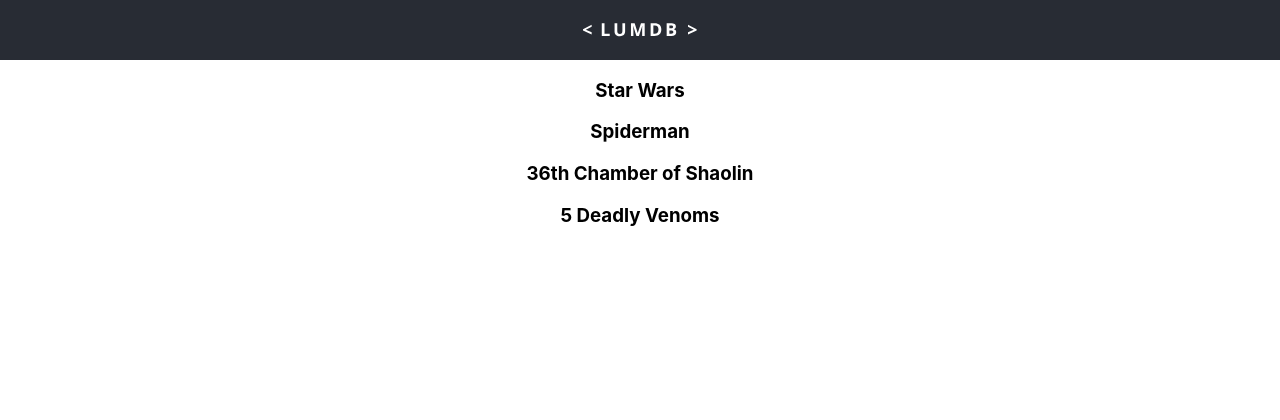
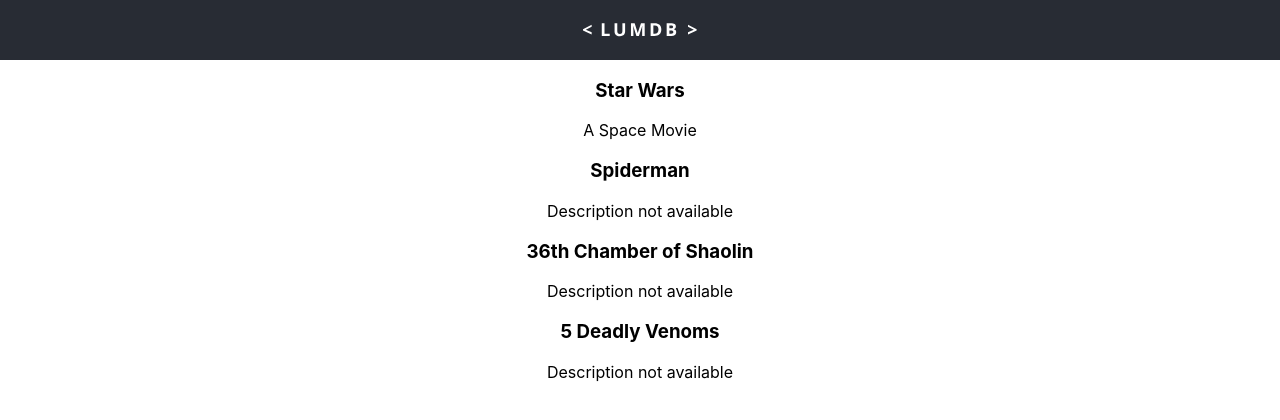
Before and after one commit to Bearinawolfpack/mdb, a React (Create React App) app: page / in a window 1280 px wide. Shown: the top 420 px of the page. Built offline with nearby package versions, Linux system fonts and the light colour scheme.

Commit message:
Defined propTypes and defaultProps

```diff
--- a/src/App.js
+++ b/src/App.js
@@ -8,6 +8,7 @@ const movies = [
 	{
 		id: 1,
 		title: "Star Wars",
+		desc: 'A Space Movie'
 	},
 	{
 		id: 2,
@@ -31,7 +32,7 @@ class App extends Component {
 					<img src={logo} className="App-logo" alt="logo" />
 				</header>
 				{movies.map((movie) => (
-					<Movie movie={movie} key={movie.id} />
+					<Movie movie={movie} key={movie.id} desc={movie.desc} />
 				))}
 			</div>
 		);
--- a/src/Movie.js
+++ b/src/Movie.js
@@ -1,11 +1,23 @@
 import React, { Component } from "react";
+import PropTypes from "prop-types";
 
 class Movie extends Component {
+	static propTypes = {
+		movie: PropTypes.shape({
+			title: PropTypes.string.isRequired,
+		}), // Each prop should either be required or have a default value.
+		desc: PropTypes.string,
+	}; // propType for every single prop that is used.
+
+	static defaultProps = {
+		desc: 'Description not available'
+	}; // Cannot set default prop on nested property (i.e. title is nested under movie.)
+
 	render() {
 		return (
 			<div>
 				<h3>{this.props.movie.title}</h3>
-				<p>{this.props.movie.desc}</p>
+				<p>{this.props.desc}</p>
 			</div>
 		);
 	}
```
